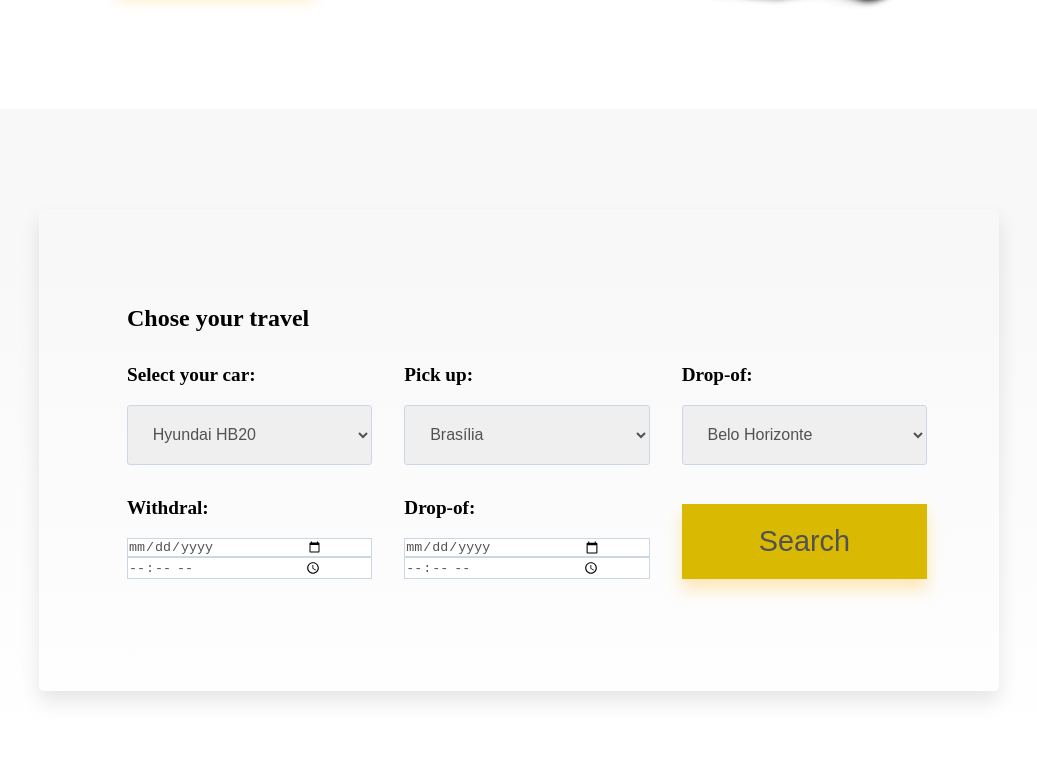
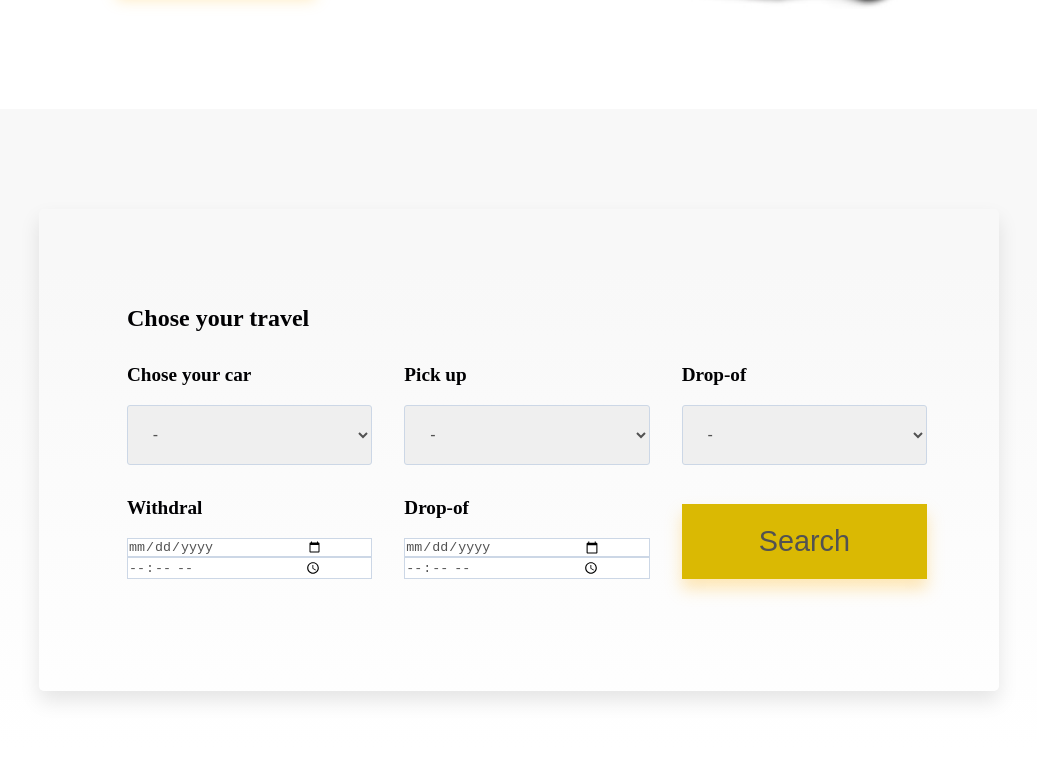
Before and after one commit to VictorSchmoegel/car-rentalz, a React (Create React App) app in the folder car-rentalz/: page / in a window 1280 px wide. Shown: the part 620-1400 px from the top of the page, without its empty margins (121-1158 px from the left). Built offline with nearby package versions, Linux system fonts and the light colour scheme.

Commit message:
Criado os estados do formulario da pag home

```diff
--- /dev/null
+++ b/car-rentalz/src/components/DataInput/index.jsx
@@ -0,0 +1,19 @@
+import './DataInput.css';
+
+function DataInput(props) {
+  return (
+    <div className="form_withdraw_date">
+      <label htmlFor="withdral">{props.label}</label>
+      <input
+        onChange={event => props.onChange(event.target.value)}
+        value={props.value}
+        type="date"
+        id="withdral"
+        name="withdral"
+        placeholder="dd/mm/yyyy" />
+      <input type="time" />
+    </div>
+  );
+}
+
+export default DataInput;
--- /dev/null
+++ b/car-rentalz/src/components/FormButton/index.jsx
@@ -0,0 +1,14 @@
+import './FormButton.css';
+
+function FormButton(props) {
+  return (
+    <button
+      className='form_btn_search'
+      type="submit"
+    >
+      {props.children}
+    </button>
+  );
+}
+
+export default FormButton;
--- a/car-rentalz/src/components/FormRental.jsx
+++ /dev/null
@@ -1,74 +0,0 @@
-import React from 'react';
-import './FormRental.css';
-
-function FormRental() {
-  return (
-    <section className='form_section'>
-      <div className="form_container">
-        <div className="form_content">
-          <div className='form_box'>
-            <h2 className='form_title'>Chose your travel</h2>
-            <form className="main_form">
-              <div className="form_select_car">
-                <label htmlFor="car_type">Select your car:</label>
-                <select className='main_select' name='car_type'>
-                  <option value='Hyundai HB20'>Hyundai HB20</option>
-                  <option value='VW Polo'>Vw Polo</option>
-                  <option value='Chevrolet Onix'>Chevrolet Onix</option>
-                  <option value='Fiat Toro'>Peugeot 208</option>
-                  <option value='Peugeot 208'>Peugeot 208</option>
-                </select>
-              </div>
-
-              <div className="form_select_car">
-                <label htmlFor="pickup">Pick up:</label>
-                <select className='city_select' name='pickup'>
-                  <option value='Brasília'>Brasília</option>
-                  <option value='Rio de Janeiro'>Rio de Janeiro</option>
-                  <option value='Salvador'>Salvador</option>
-                  <option value='São Paulo'>São Paulo</option>
-                  <option value='Belo Horizonte'>Belo Horizonte</option>
-                </select>
-              </div>
-
-              <div className="form_select_car">
-                <label htmlFor="dropof">Drop-of:</label>
-                <select className='drop_select' name='dropof'>
-                  <option value='Belo Horizonte'>Belo Horizonte</option>
-                  <option value='Brasília'>Brasília</option>
-                  <option value='Rio de Janeiro'>Rio de Janeiro</option>
-                  <option value='Salvador'>Salvador</option>
-                  <option value='São Paulo'>São Paulo</option>
-                </select>
-              </div>
-
-              <div className="form_withdraw_date">
-                <label htmlFor="withdral">Withdral:</label>
-                <input
-                  type="date"
-                  id="withdral"
-                  name="withdral"
-                  placeholder="dd/mm/yyyy" />
-                <input type="time" />
-              </div>
-
-              <div className="form_withdraw_date">
-                <label htmlFor="dropof">Drop-of:</label>
-                <input
-                  type="date"
-                  id="dropof"
-                  name="dropof"
-                  placeholder="dd/mm/yyyy" />
-                <input type="time" />
-              </div>
-
-              <button className='form_btn_search' type="submit">Search</button>
-            </form>
-          </div>
-        </div>
-      </div>
-    </section>
-  );
-}
-
-export default FormRental;
--- /dev/null
+++ b/car-rentalz/src/components/FormRental/FormRental.jsx
@@ -0,0 +1,96 @@
+import React, { useState } from 'react';
+import './FormRental.css';
+import ListSelect from '../ListSelect';
+import DataInput from '../DataInput';
+import FormButton from '../FormButton';
+
+function FormRental(props) {
+  const carType = [
+    '-',
+    'Hyundai HB20',
+    'VW Polo',
+    'Chevrolet Onix',
+    'Fiat Toro',
+    'Peugeot 208'
+  ];
+
+  const city = [
+    '-',
+    'Brasília',
+    'Rio de Janeiro',
+    'Salvador',
+    'São Paulo',
+    'Belo Horizonte'
+  ];
+
+  const [car, setCar] = useState('');
+  const [withdralCity, setWithdralCity] = useState('');
+  const [dropOfCity, setDropOfCity] = useState('');
+  const [withdralDate, setWithdralDate] = useState('');
+  const [dropOfDate, setDropOfDate] = useState('');
+  const [error, setError] = useState(false);
+
+  const handleSubmit = (event) => {
+    event.preventDefault();
+    if (car === '' || withdralCity === '' || dropOfCity === '' || withdralDate === '' || dropOfDate === '') {
+      setError(true);
+      return;
+    }
+    props.onChanged({
+      car,
+      withdralCity,
+      dropOfCity,
+      withdralDate,
+      dropOfDate
+    })
+    console.log('Form Submited =>', car, withdralCity, dropOfCity, withdralDate, dropOfDate);
+  };
+
+  return (
+    <section className='form_section'>
+      <div className="form_container">
+        <div className="form_content">
+          <div className='form_box'>
+            <h2 className='form_title'>Chose your travel</h2>
+            <form className="main_form" onSubmit={handleSubmit}>
+              <ListSelect
+                itens={carType}
+                label='Chose your car'
+                value={car}
+                onChange={value => setCar(value)}
+              />
+              <ListSelect
+                itens={city}
+                label='Pick up'
+                value={withdralCity}
+                onChange={value => setWithdralCity(value)}
+              />
+              <ListSelect
+                itens={city}
+                label='Drop-of'
+                value={dropOfCity}
+                onChange={value => setDropOfCity(value)}
+              />
+              <DataInput
+                label='Withdral'
+                value={withdralDate}
+                onChange={value => setWithdralDate(value)}
+              />
+              <DataInput
+                label='Drop-of'
+                value={dropOfDate}
+                onChange={value => setDropOfDate(value)}
+              />
+              <FormButton>Search</FormButton>
+            </form>
+            {
+              error && <p className='form_error'>Please, fill in all fields</p>
+            }
+          </div>
+        </div>
+      </div>
+    </section>
+  );
+}
+
+export default FormRental;
--- /dev/null
+++ b/car-rentalz/src/components/ListSelect/index.jsx
@@ -0,0 +1,21 @@
+import './ListSelect.css';
+
+function ListSelect(props) {
+  return (
+    <div className="form_select_car">
+      <label htmlFor="car_type">{props.label}</label>
+      <select
+        onChange={event => props.onChange(event.target.value)}
+        className='main_select'
+        name='car_type'
+        value={props.value}
+      >
+        {
+          props.itens.map((itens, index) => <option key={index} value={itens}>{itens}</option>)
+        }
+      </select>
+    </div>
+  );
+}
+
+export default ListSelect;
--- a/car-rentalz/src/pages/Home.jsx
+++ b/car-rentalz/src/pages/Home.jsx
@@ -1,5 +1,5 @@
-import React, { useRef } from 'react';
-import FormRental from '../components/FormRental';
+import React, { useRef, useState } from 'react';
+import FormRental from '../components/FormRental/FormRental';
 import Categories from '../components/Categories';
 import Footer from '../components/Footer';
 
@@ -12,6 +12,13 @@ function Home() {
   const handleSubmit = (event) => {
     event.preventDefault();
     formRef.current.scrollIntoView({ behavior: 'smooth' });
+  }
+
+  const [bookRental, setBookRental] = useState([]);
+
+  const addBookRental = (newBookRental) => {
+    console.log(newBookRental);
+    setBookRental([...bookRental, newBookRental]);
   }
 
   return (
@@ -36,7 +43,7 @@ function Home() {
         </div>
       </div>
       <div ref={ formRef }>
-        <FormRental />
+        <FormRental onChanged={value => addBookRental(value)}/>
       </div>
       <Categories />
       <Footer />
```
Also changed, not shown: car-rentalz/src/components/ConfirmationForm/index.jsx (added, +20 -0 lines), car-rentalz/src/components/ConfirmationForm/CormationForm.css (added), car-rentalz/src/components/DataInput/DataInput.css (added), car-rentalz/src/components/FormButton/FormButton.css (added), car-rentalz/src/components/FormRental/FormRental.css (renamed from car-rentalz/src/components/FormRental.css), car-rentalz/src/components/ListSelect/ListSelect.css (added).
